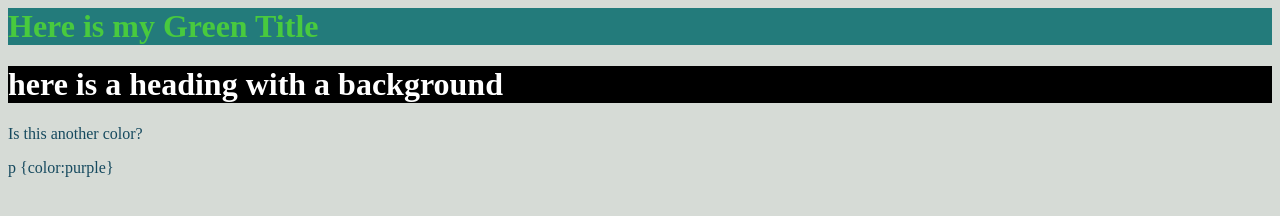
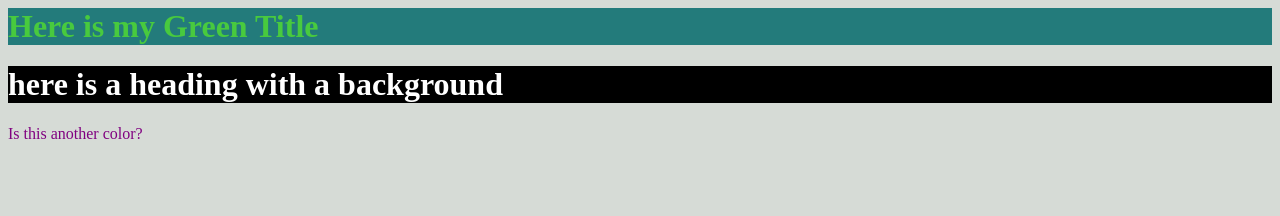
Before and after one commit to NestorMenjiv38/3_4, a plain HTML site: page index.html in a window 1280 px wide. Drawn offline with Linux system fonts and the light colour scheme.

Commit message:
Update index.html

```diff
--- a/index.html
+++ b/index.html
@@ -3,10 +3,10 @@
   <h1 style="color:#48CA3E">Here is my Green Title</h1>
   <h1 style="color:#ffffff;background-color:#000000">here is a heading with a background</h1>
   <p>Is this another color?</p>
-  p {color:purple}
 <style>
 body { background-color: #E2FFFF; color: #15495E; }
 h1 { background-color: #237B7B; color: #E2FFFF; }
 h2 { background-color: #B0E6E6; color: #237B7B; }
+p {color:purple}
 </style>
 </body>
```
